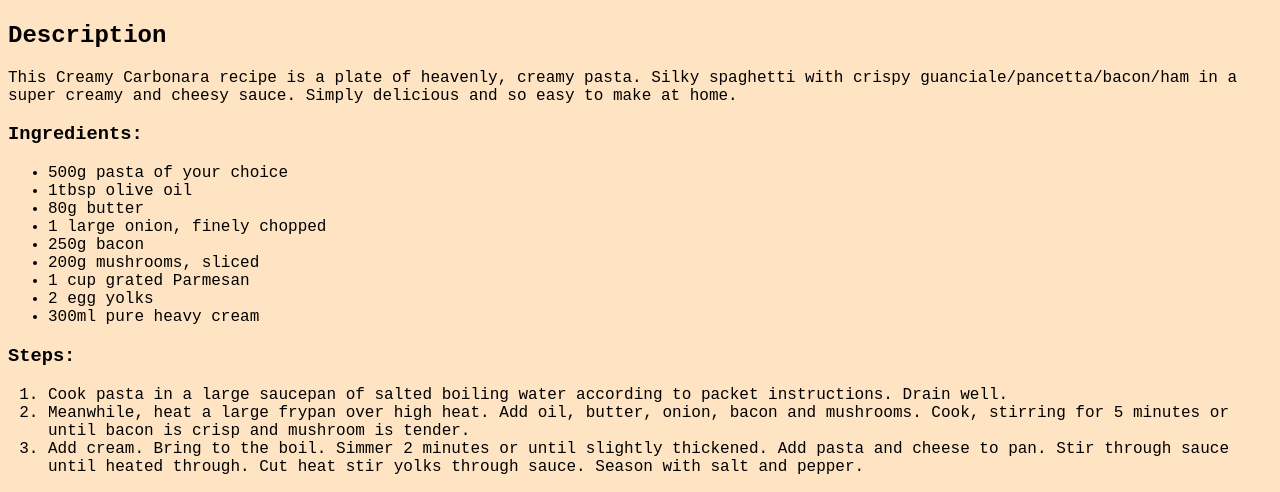
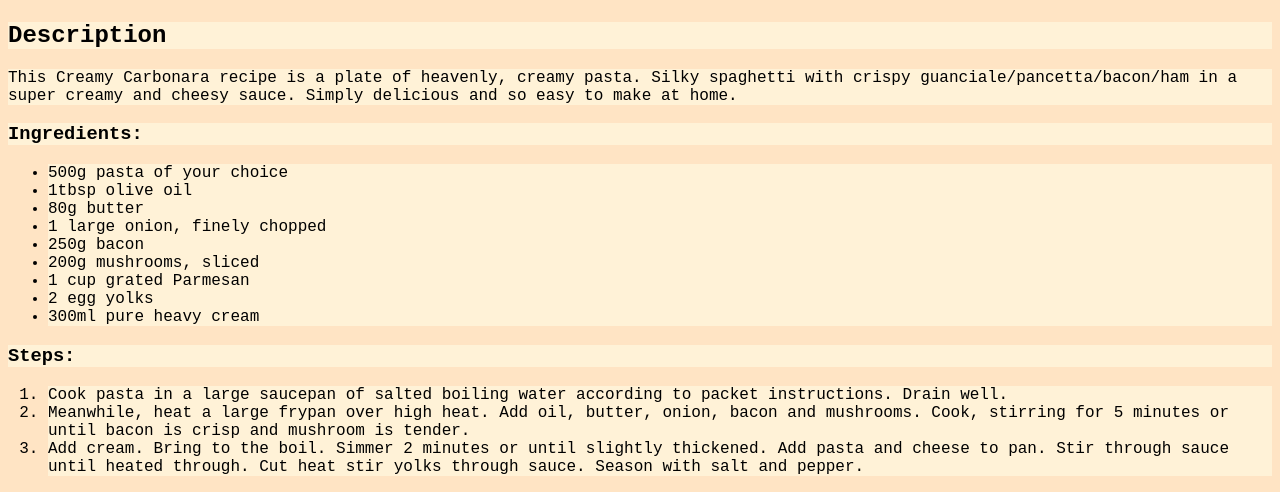
Before and after one commit to limitedink/odin-recipes, a plain HTML site: page pages/recipes/carbonara.html in a window 1280 px wide. Shown: the part 429-921 px from the top of the page. Drawn offline with Linux system fonts and the light colour scheme.

Commit message:
Add additional css styling to recipe pages

```diff
--- a/pages/recipes/carbonara.html
+++ b/pages/recipes/carbonara.html
@@ -5,7 +5,7 @@
     <meta http-equiv="X-UA-Compatible" content="IE=edge">
     <meta name="viewport" content="width=device-width, initial-scale=1.0">
     <title>Odin Recipes Carbonara</title>
-    <link rel="stylesheet" href="../../styles.css"
+    <link rel="stylesheet" href="../../styles.css">
 <body>
     <a id="home"href="../../index.html">Home</a>
     <h1>Creamy Carbonara Recipe</h1>
--- a/styles.css
+++ b/styles.css
@@ -9,7 +9,6 @@ h1{
 h1.homepage {
     color: white;
 }
-
 
 img{
     height:auto;
@@ -31,10 +30,15 @@ img{
     color:#8B4513;
   }
 
-  body.homepage {
+body.homepage {
     background-image: url("https://bigseventravel.com/wp-content/uploads/2019/10/spons-1.jpg");
     background-repeat: repeat-x;
     background-position: center top;
+  }
 
-    /* other background properties */
-  }
+h2,
+h3,
+p,
+li {
+  background-color: rgb(255, 242, 215);
+}
```
